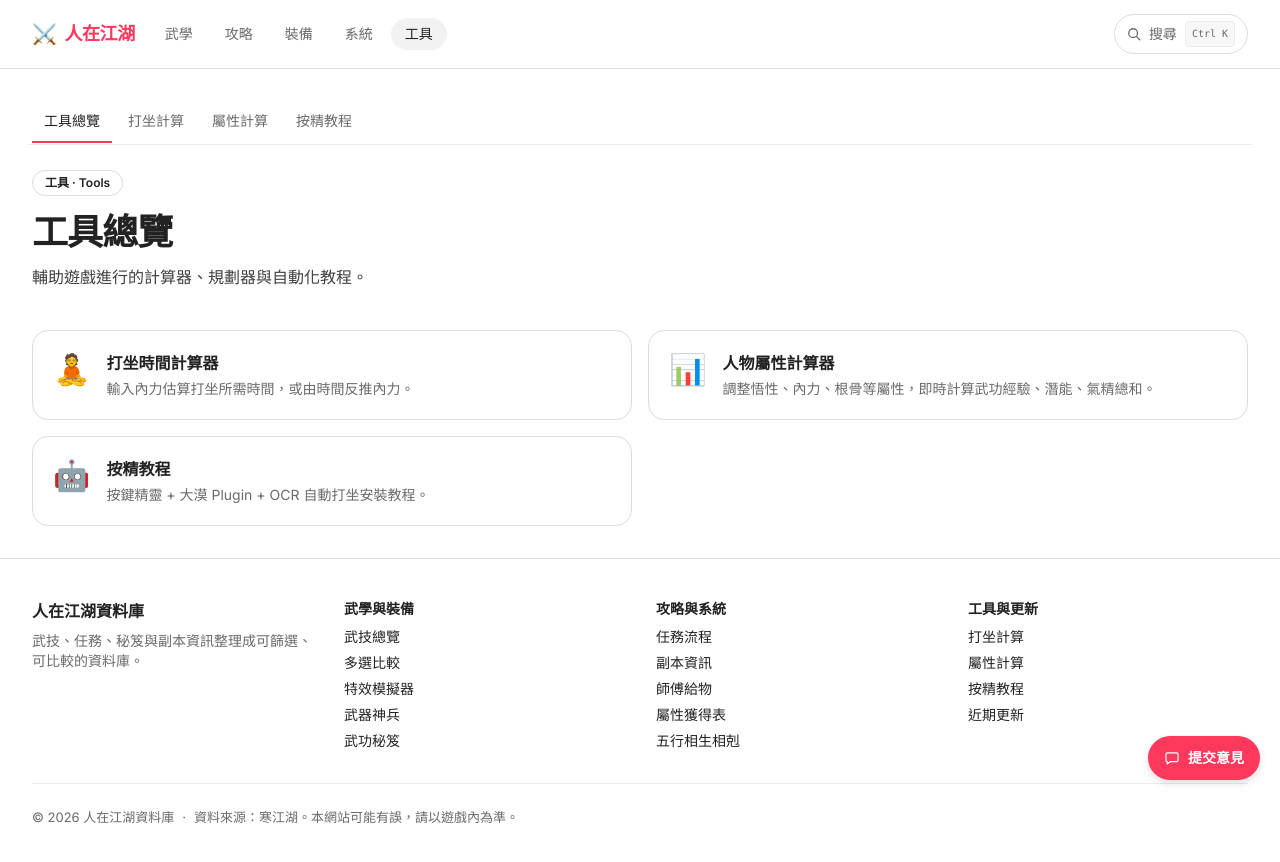
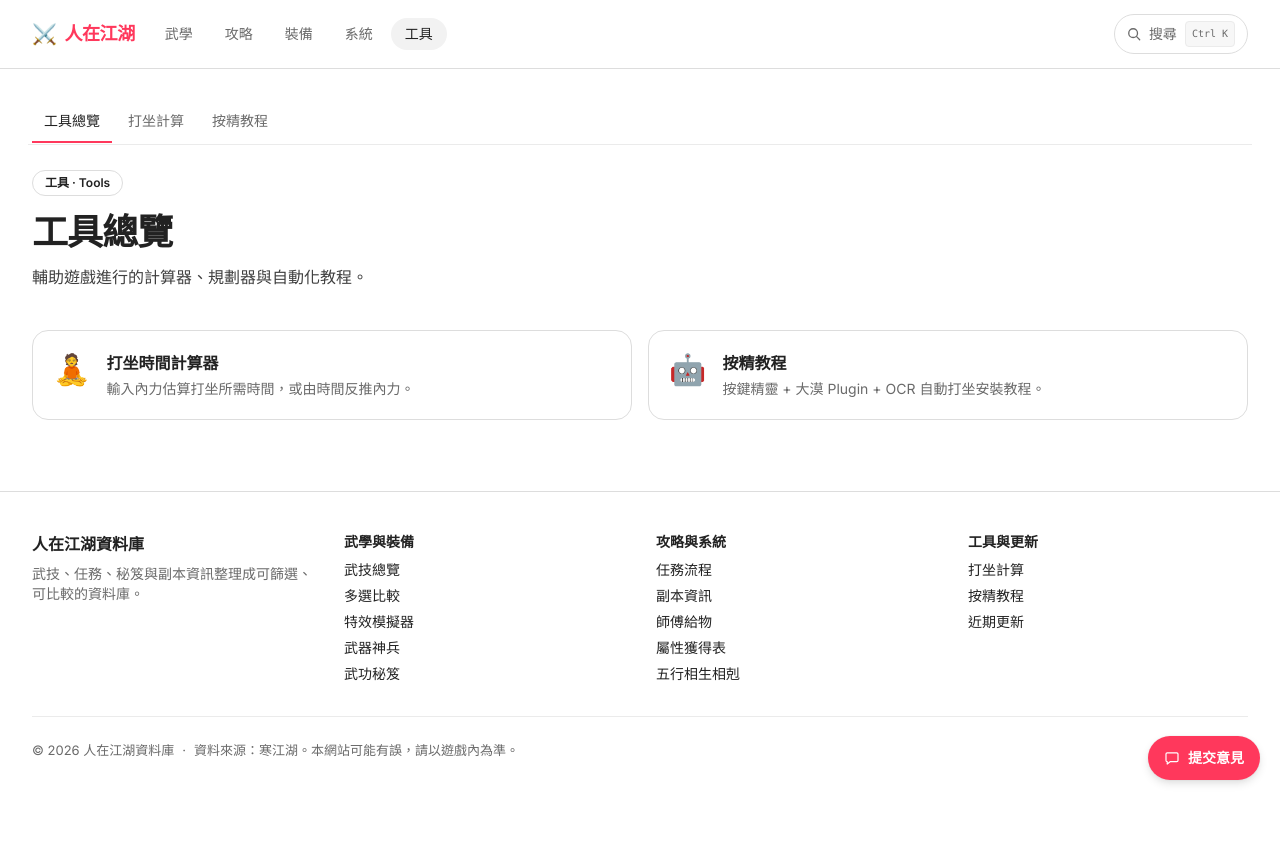
Before and after one commit to s92225/jhdb, a Next.js app: page /tools in a window 1280 px wide. Shown: the top 862 px of the page. After the commit the page ends 800 px from the top, so only its background shows below. Built offline with nearby package versions, Linux system fonts and the light colour scheme.

Commit message:
fix: hide character stats calculator

```diff
--- a/app/components/HubTabs.tsx
+++ b/app/components/HubTabs.tsx
@@ -42,7 +42,6 @@ const HUBS: Record<string, { title: string; tabs: HubTab[] }> = {
     tabs: [
       { href: '/tools', label: '工具總覽', exact: true },
       { href: '/tools/dazuo', label: '打坐計算' },
-      { href: '/tools/stats', label: '屬性計算' },
       { href: '/tools/macros', label: '按精教程' },
     ],
   },
--- a/app/components/SiteFooter.tsx
+++ b/app/components/SiteFooter.tsx
@@ -27,7 +27,6 @@ const FOOTER_LINKS: Array<{ heading: string; links: FooterLink[] }> = [
     heading: '工具與更新',
     links: [
       { href: '/tools/dazuo', label: '打坐計算' },
-      { href: '/tools/stats', label: '屬性計算' },
       { href: '/tools/macros', label: '按精教程' },
       { href: '/updates', label: '近期更新' },
     ],
--- a/app/tools/page.tsx
+++ b/app/tools/page.tsx
@@ -12,12 +12,6 @@ const TOOLS = [
     icon: '🧘',
     title: '打坐時間計算器',
     desc: '輸入內力估算打坐所需時間，或由時間反推內力。',
-  },
-  {
-    href: '/tools/stats',
-    icon: '📊',
-    title: '人物屬性計算器',
-    desc: '調整悟性、內力、根骨等屬性，即時計算武功經驗、潛能、氣精總和。',
   },
   {
     href: '/tools/macros',
--- a/app/tools/stats/page.tsx
+++ b/app/tools/stats/page.tsx
@@ -1,11 +1,15 @@
 import type { Metadata } from 'next'
-import { StatsCalculator } from './StatsCalculator'
+import { notFound } from 'next/navigation'
 
 export const metadata: Metadata = {
   title: '人物屬性計算器｜人在江湖資料庫',
   description: '依悟性、內力、根骨等屬性即時計算武功經驗、潛能消耗、氣精總和等數值。',
+  robots: {
+    index: false,
+    follow: false,
+  },
 }
 
 export default function StatsPage() {
-  return <StatsCalculator />
+  notFound()
 }
```
Also changed, not shown: data/updates.json.
